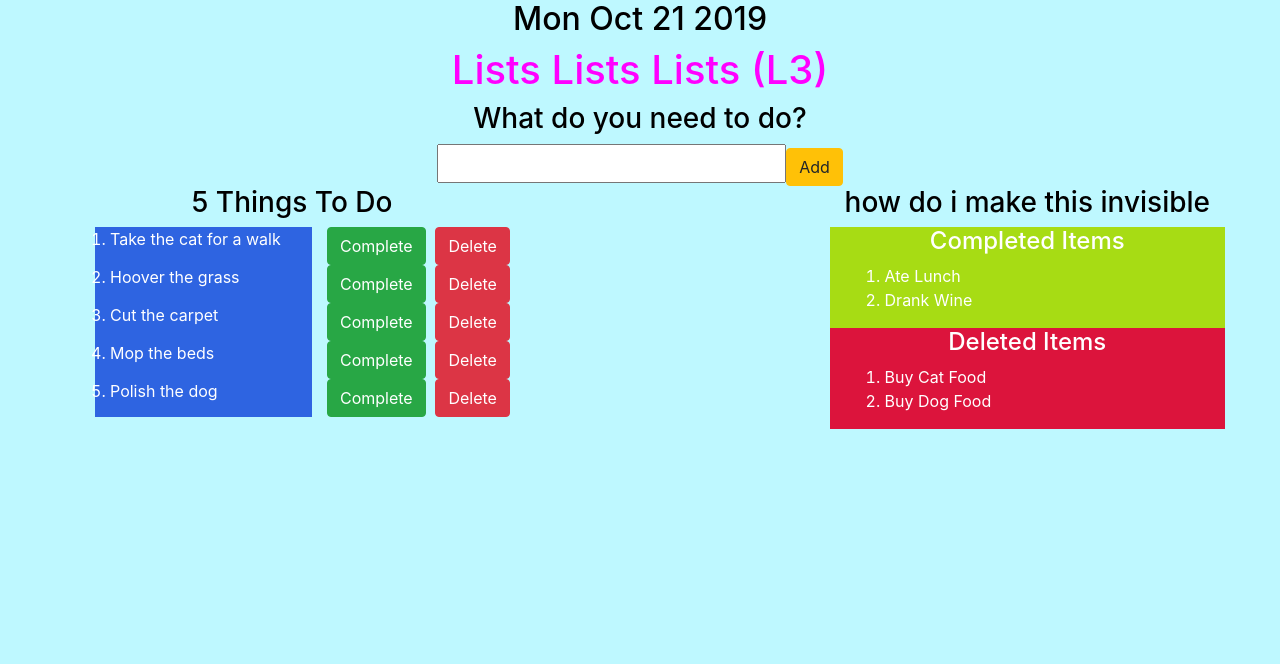
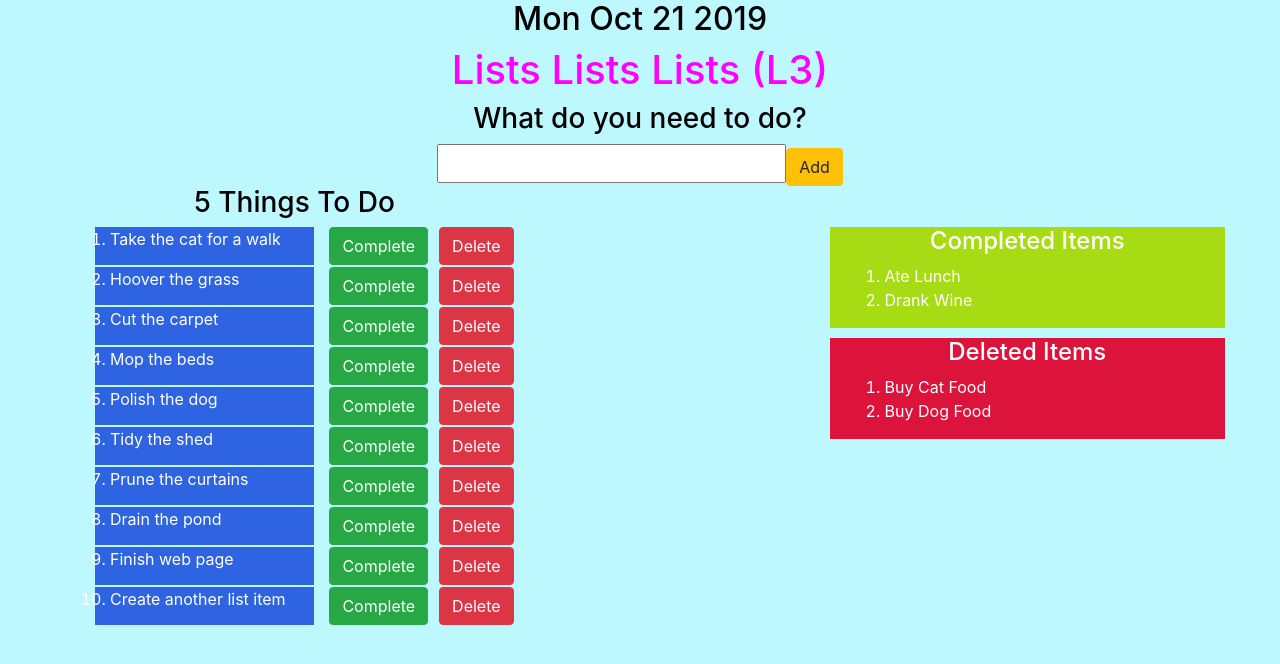
Before and after one commit to katiep28/React-Todo-List, a React (Create React App) app: page / in a window 1280 px wide. Shown: the top 664 px of the page. Built offline with nearby package versions, Linux system fonts and the light colour scheme.

Commit message:
Padding changes

```diff
--- a/src/App.js
+++ b/src/App.js
@@ -28,10 +28,15 @@ class App extends React.Component {
                 <ToDoList text="Cut the carpet" />
                 <ToDoList text="Mop the beds" />
                 <ToDoList text="Polish the dog" />
+                <ToDoList text="Tidy the shed" />
+                <ToDoList text="Prune the curtains" />
+                <ToDoList text="Drain the pond" />
+                <ToDoList text="Finish web page" />
+                <ToDoList text="Create another list item" />
               </ol>
           </div>
           <div clssName="col-2" >
-               <h3> how do i make this invisible</h3>
+               <h3 className="invisible"> how do i make this invisible</h3>
               <CompletedTasks />
               <DeletedTasks />
           </div>
--- a/src/CompletedTasks.css
+++ b/src/CompletedTasks.css
@@ -10,3 +10,6 @@ h4 {
 .text_white {
     text-decoration-color: aliceblue;
 }
+.paddrow{
+    padding-bottom: 10px;
+}
--- a/src/CompletedTasks.js
+++ b/src/CompletedTasks.js
@@ -4,7 +4,7 @@ import "./CompletedTasks.css";
 class CompletedTasks extends React.Component {
   render() {
     return (
-        <div className="row">
+        <div className="row paddrow">
           <div className="col-12 col-yell">
             <h4>Completed Items</h4>
             <ol>
--- a/src/ToDoList.css
+++ b/src/ToDoList.css
@@ -8,3 +8,6 @@
 li {
     font-size: medium;
 }
+.padditemrow{
+    padding-bottom: 2px;
+  }
--- a/src/ToDoList.js
+++ b/src/ToDoList.js
@@ -6,7 +6,7 @@ class ToDoList extends React.Component {
   render() {
     return (
 
-      <div className="row">
+      <div className="row padditemrow">
         <div className="col-6  col-blue">
           <div>
             <li>{this.props.text}</li>
```
Also changed, not shown: src/App.css (line endings or trailing spaces).
